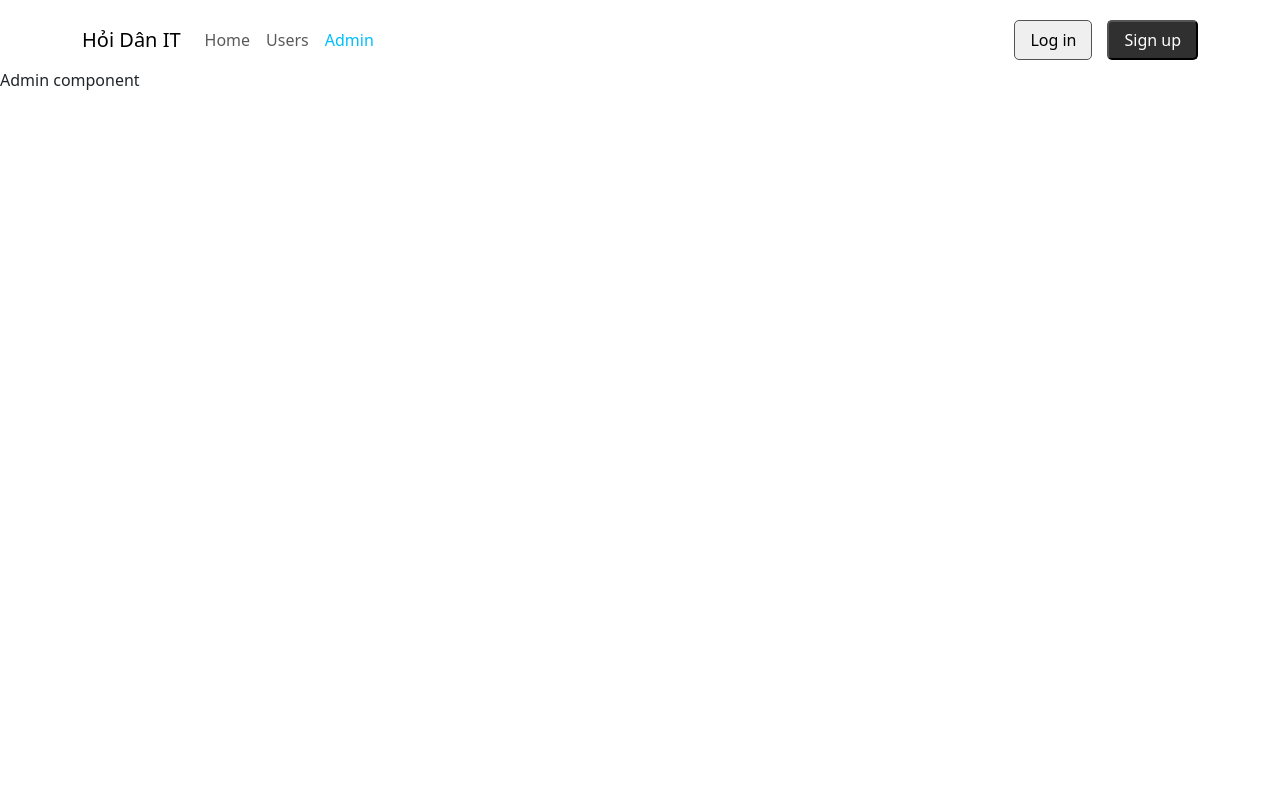
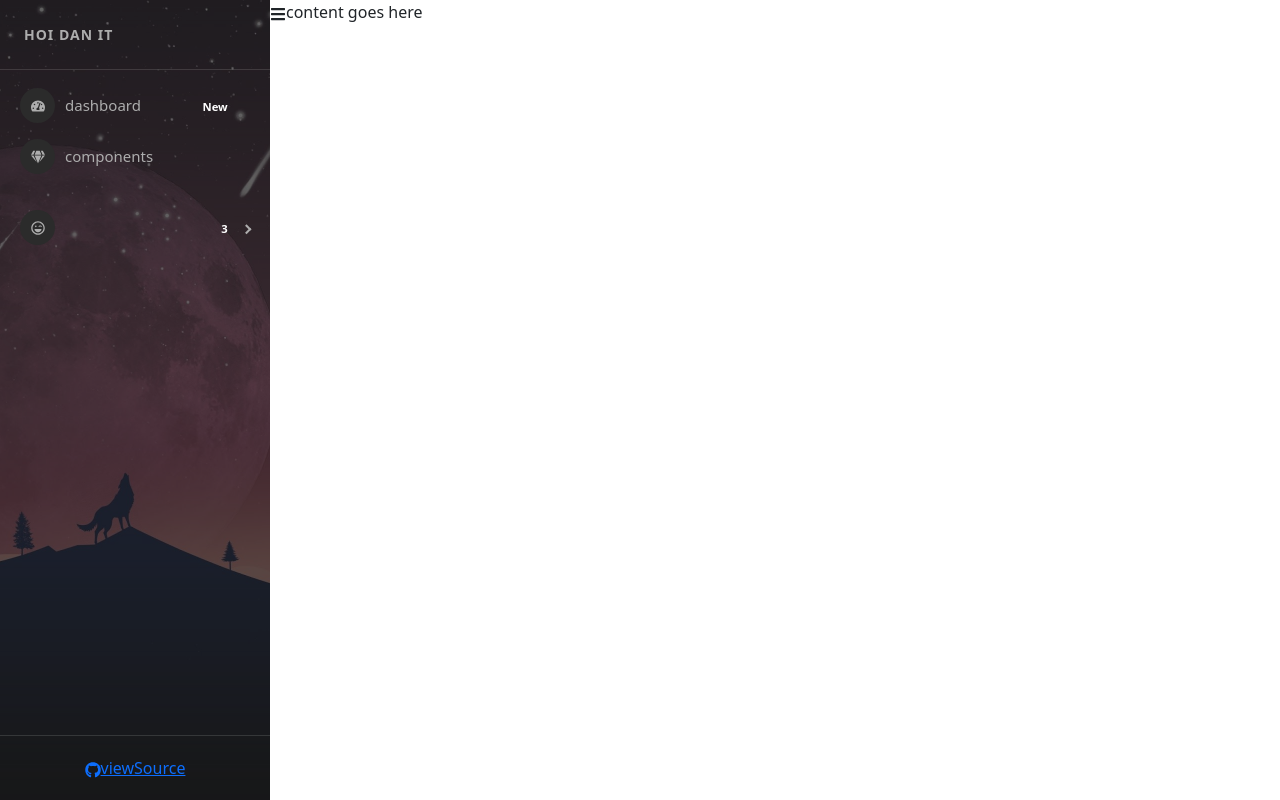
Before and after one commit to Khang-CS/CreateReactApp, a React (Create React App) app: page /admins in a window 1280 px wide. Built offline with nearby package versions, Linux system fonts and the light colour scheme.

Commit message:
54-sidebar added

```diff
--- a/package.json
+++ b/package.json
@@ -10,6 +10,8 @@
     "react": "18.2.0",
     "react-bootstrap": "2.4.0",
     "react-dom": "18.2.0",
+    "react-icons": "4.4.0",
+    "react-pro-sidebar": "0.7.1",
     "react-redux": "8.0.1",
     "react-router-dom": "6.3.0",
     "react-scripts": "5.0.1",
--- a/src/App.scss
+++ b/src/App.scss
@@ -84,6 +84,9 @@
 
 video {
   position: absolute;
-  bottom:0;
   width: 100%;
+
+  @media (min-width: 1700px) {
+    bottom:0;
+  }
 }
--- a/src/component/Admin/Admin.js
+++ b/src/component/Admin/Admin.js
@@ -1,6 +1,20 @@
+import SideBar from "./SideBar";
+import './Admin.scss';
+import { FaBars } from 'react-icons/fa';
+import { useState } from "react";
+
 const Admin = (props) => {
+    const [collapsed, setCollapsed] = useState(false);
     return (
-        <div>Admin component</div>
+        <div className='admin-container'>
+            <div className='admin-sidebar'>
+                <SideBar collapsed={collapsed} />
+            </div>
+            <div className='admin-content'>
+                <FaBars onClick={() => setCollapsed(!collapsed)} />
+                content goes here
+            </div>
+        </div>
     )
 }
 
--- /dev/null
+++ b/src/component/Admin/Admin.scss
@@ -0,0 +1,8 @@
+.admin-container {
+    display: flex;
+    .admin-sidebar {
+        .pro-sidebar {
+            height: 100vh !important;
+        }
+    }
+}
--- /dev/null
+++ b/src/component/Admin/SideBar.js
@@ -0,0 +1,92 @@
+import 'react-pro-sidebar/dist/css/styles.css';
+import {
+    ProSidebar,
+    Menu,
+    MenuItem,
+    SubMenu,
+    SidebarHeader,
+    SidebarFooter,
+    SidebarContent,
+} from 'react-pro-sidebar';
+
+import { FaTachometerAlt, FaGem, FaList, FaGithub, FaRegLaughWink, FaHeart } from 'react-icons/fa';
+import sidebarBg from '../../assets/bg2.jpg';
+
+
+const SideBar = (props) => {
+    const { image, collapsed, toggled, handleToggleSidebar } = props;
+    return (
+        <>
+            <ProSidebar
+                image={sidebarBg}
+                collapsed={collapsed}
+                toggled={toggled}
+                breakPoint="md"
+                onToggle={handleToggleSidebar}
+            >
+                <SidebarHeader>
+                    <div
+                        style={{
+                            padding: '24px',
+                            textTransform: 'uppercase',
+                            fontWeight: 'bold',
+                            fontSize: 14,
+                            letterSpacing: '1px',
+                            overflow: 'hidden',
+                            textOverflow: 'ellipsis',
+                            whiteSpace: 'nowrap',
+                        }}
+                    >
+                        Hoi Dan IT
+                    </div>
+                </SidebarHeader>
+
+                <SidebarContent>
+                    <Menu iconShape="circle">
+                        <MenuItem
+                            icon={<FaTachometerAlt />}
+                            suffix={<span className="badge red">New</span>}
+                        >
+                            dashboard
+                        </MenuItem>
+                        <MenuItem icon={<FaGem />}> components </MenuItem>
+                    </Menu>
+                    <Menu iconShape="circle">
+                        <SubMenu
+                            suffix={<span className="badge yellow">3</span>}
+                            icon={<FaRegLaughWink />}
+                        >
+                            <MenuItem> 1</MenuItem>
+                            <MenuItem> 2</MenuItem>
+                            <MenuItem> 3</MenuItem>
+                        </SubMenu>
+
+                    </Menu>
+                </SidebarContent>
+
+                <SidebarFooter style={{ textAlign: 'center' }}>
+                    <div
+                        className="sidebar-btn-wrapper"
+                        style={{
+                            padding: '20px 24px',
+                        }}
+                    >
+                        <a
+                            href="https://github.com/azouaoui-med/react-pro-sidebar"
+                            target="_blank"
+                            className="sidebar-btn"
+                            rel="noopener noreferrer"
+                        >
+                            <FaGithub />
+                            <span style={{ whiteSpace: 'nowrap', textOverflow: 'ellipsis', overflow: 'hidden' }}>
+                                viewSource
+                            </span>
+                        </a>
+                    </div>
+                </SidebarFooter>
+            </ProSidebar>
+        </>
+    )
+}
+
+export default SideBar;
--- a/src/index.js
+++ b/src/index.js
@@ -23,8 +23,8 @@
         <Route path="/" element={<App />}>
           <Route index element={<HomePage />} />
           <Route path="/users" element={<User />} />
-          <Route path="/admins" element={<Admin />} />
         </Route>
+        <Route path="/admins" element={<Admin />} />
       </Routes>
     </BrowserRouter>
     {/* </React.StrictMode> */}
```
Also changed, not shown: src/assets/bg2.jpg (added), 1 other file (tests, documents, lock files or other folders).
